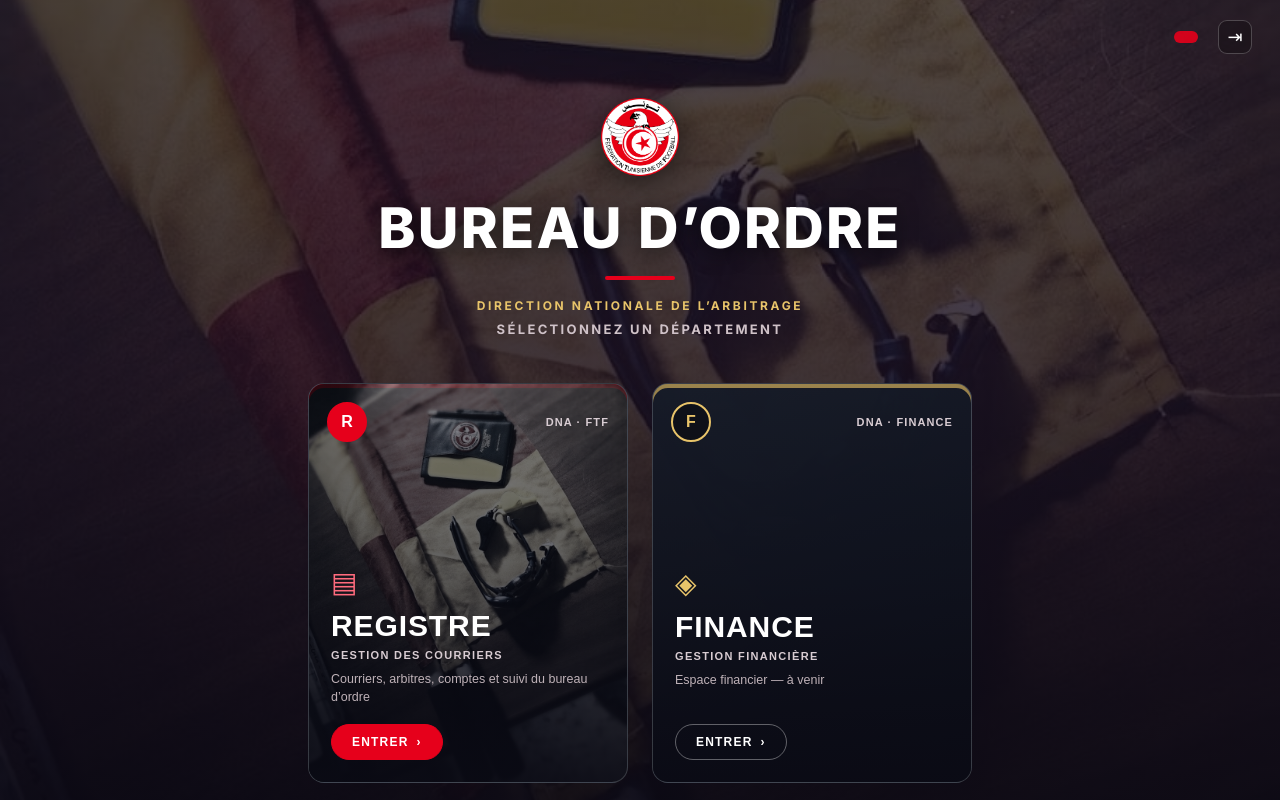
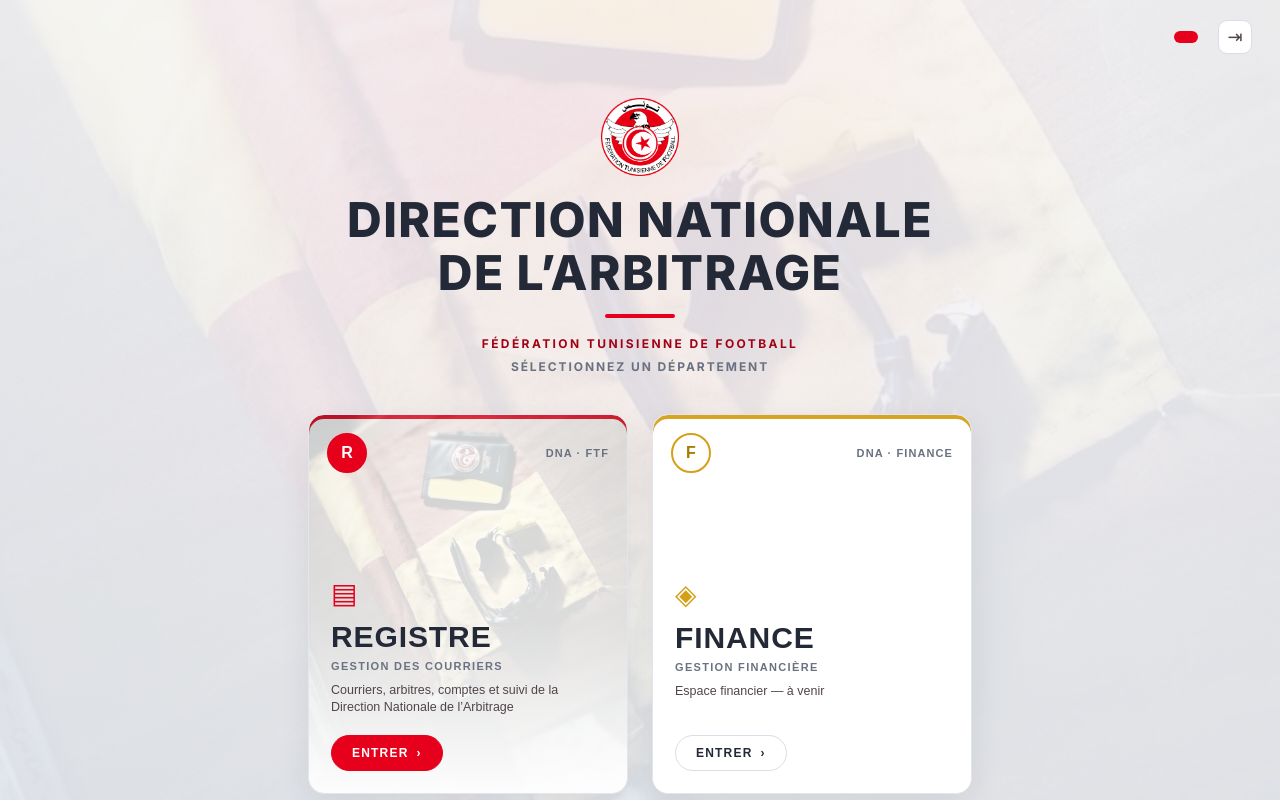
Before and after one commit to rayenbensalem123-cloud/DNA, a React (Vite) app in the folder client/: page /login in a window 1280 px wide. Built offline with nearby package versions, Linux system fonts and the light colour scheme.

Commit message:
Portal: titre Direction Nationale de l Arbitrage, theme clair

```diff
--- a/client/src/components/Portal.jsx
+++ b/client/src/components/Portal.jsx
@@ -12,7 +12,7 @@ export default function Portal({ onChoose }) {
       badge: 'R',
       image: true,
       accent: 'red',
-      description: 'Courriers, arbitres, comptes et suivi du bureau d’ordre',
+      description: 'Courriers, arbitres, comptes et suivi de la Direction Nationale de l’Arbitrage',
     },
     {
       id: 'finance',
@@ -39,8 +39,8 @@ export default function Portal({ onChoose }) {
       </header>
       <div className="portal-content">
         <img className="portal-emblem" src="/federation-tunisienne-logo.webp" alt="FTF" />
-        <h1 className="portal-title">BUREAU D’ORDRE</h1>
-        <div className="portal-kicker">DIRECTION NATIONALE DE L’ARBITRAGE</div>
+        <h1 className="portal-title">DIRECTION NATIONALE<br/>DE L’ARBITRAGE</h1>
+        <div className="portal-kicker">FÉDÉRATION TUNISIENNE DE FOOTBALL</div>
         <div className="portal-subtitle">SÉLECTIONNEZ UN DÉPARTEMENT</div>
         <div className="portal-cards">
           {cards.map((c) => (
--- a/client/src/styles.css
+++ b/client/src/styles.css
@@ -1626,51 +1626,51 @@ input:focus, select:focus, textarea:focus { outline: 2px solid #ffd3d8; outline-
 .btn-add .plus { font-size: 18px; line-height: 1; }
 .row-actions .btn { white-space: nowrap; }
 
-/* ---------- Portal (sélection département après loading) ---------- */
-.portal { position: fixed; inset: 0; overflow: hidden; font-family: 'Inter','Segoe UI',system-ui,sans-serif; color: #fff; display: flex; flex-direction: column; z-index: 50; }
-.portal-bg { position: absolute; inset: 0; background: url('/fond.jpg') center 42% / cover no-repeat; filter: saturate(.85); }
-.portal-overlay { position: absolute; inset: 0; background: linear-gradient(180deg, rgba(18,12,30,.72) 0%, rgba(25,15,32,.82) 45%, rgba(12,9,20,.94) 100%), radial-gradient(ellipse at 50% 30%, rgba(120,40,70,.15), transparent 60%); }
+/* ---------- Portal (sélection département après loading) — THÈME CLAIR ---------- */
+.portal { position: fixed; inset: 0; overflow: hidden; font-family: 'Inter','Segoe UI',system-ui,sans-serif; color: #232936; display: flex; flex-direction: column; z-index: 50; background: linear-gradient(180deg, #f8f9fc 0%, #eef1f7 100%); }
+.portal-bg { position: absolute; inset: 0; background: url('/fond.jpg') center 42% / cover no-repeat; opacity: .08; }
+.portal-overlay { position: absolute; inset: 0; background: radial-gradient(ellipse at 50% 20%, rgba(230,0,27,.05), transparent 55%); }
 .portal-top { position: relative; z-index: 2; display: flex; justify-content: flex-end; padding: 20px 28px; }
 .portal-top-right { display: flex; align-items: center; gap: 10px; }
-.portal-role { padding: 6px 12px; border-radius: 8px; background: rgba(230,0,27,.9); font-size: 12px; font-weight: 800; letter-spacing: .06em; }
-.portal-user { font-size: 13px; font-weight: 600; color: #e6dbe0; }
-.portal-logout { width: 34px; height: 34px; border-radius: 9px; border: 1px solid rgba(255,255,255,.22); background: rgba(0,0,0,.25); color: #fff; font-size: 18px; cursor: pointer; }
-.portal-logout:hover { border-color: var(--primary); background: var(--primary); }
+.portal-role { padding: 6px 12px; border-radius: 8px; background: var(--primary); font-size: 12px; font-weight: 800; letter-spacing: .06em; color: #fff; }
+.portal-user { font-size: 13px; font-weight: 600; color: #514448; }
+.portal-logout { width: 34px; height: 34px; border-radius: 9px; border: 1px solid #d9dde6; background: #fff; color: #514448; font-size: 18px; cursor: pointer; }
+.portal-logout:hover { border-color: var(--primary); background: var(--primary); color: #fff; }
 .portal-content { position: relative; z-index: 2; flex: 1; display: flex; flex-direction: column; align-items: center; justify-content: center; padding: 24px; text-align: center; }
-.portal-emblem { width: 78px; height: 78px; object-fit: contain; margin-bottom: 18px; filter: drop-shadow(0 4px 14px rgba(0,0,0,.5)); }
-.portal-title { font-size: clamp(32px, 4.5vw, 56px); font-weight: 900; letter-spacing: .04em; margin: 0; text-shadow: 0 4px 20px rgba(0,0,0,.6); }
+.portal-emblem { width: 78px; height: 78px; object-fit: contain; margin-bottom: 18px; }
+.portal-title { font-size: clamp(28px, 4vw, 48px); font-weight: 900; letter-spacing: .03em; margin: 0; color: #232936; line-height: 1.1; }
 .portal-title::after { content: ''; display: block; width: 70px; height: 4px; border-radius: 3px; background: var(--primary); margin: 14px auto 0; }
-.portal-kicker { margin-top: 18px; font-size: 12px; font-weight: 700; letter-spacing: .22em; color: #e8c46a; text-transform: uppercase; }
-.portal-subtitle { margin-top: 8px; font-size: 13px; font-weight: 700; letter-spacing: .18em; color: #cfc2c8; text-transform: uppercase; }
-.portal-cards { display: flex; gap: 24px; margin-top: 46px; flex-wrap: wrap; justify-content: center; }
-.portal-card { position: relative; width: 320px; height: 400px; border-radius: 16px; overflow: hidden; border: 1px solid rgba(255,255,255,.16); background: linear-gradient(160deg, rgba(30,38,52,.95), rgba(16,20,30,.97)); color: #fff; text-align: left; cursor: pointer; padding: 0; transition: transform .2s ease, box-shadow .2s ease, border-color .2s ease; }
-.portal-card:hover { transform: translateY(-6px); border-color: var(--primary); box-shadow: 0 24px 50px rgba(0,0,0,.5); }
-.portal-card-image .portal-card-photo { position: absolute; inset: 0; background: url('/fond.jpg') center / cover no-repeat; filter: grayscale(.75) contrast(1.1); opacity: .75; }
-.portal-card-shade { position: absolute; inset: 0; background: linear-gradient(180deg, rgba(10,10,20,.35) 0%, rgba(10,10,20,.55) 50%, rgba(10,10,20,.92) 100%); }
-.portal-card-red { box-shadow: inset 0 4px 0 var(--primary); }
-.portal-card-gold { box-shadow: inset 0 4px 0 #e8c46a; }
+.portal-kicker { margin-top: 18px; font-size: 12px; font-weight: 700; letter-spacing: .2em; color: #a30014; text-transform: uppercase; }
+.portal-subtitle { margin-top: 8px; font-size: 12px; font-weight: 700; letter-spacing: .16em; color: #6a7180; text-transform: uppercase; }
+.portal-cards { display: flex; gap: 24px; margin-top: 40px; flex-wrap: wrap; justify-content: center; }
+.portal-card { position: relative; width: 320px; height: 380px; border-radius: 16px; overflow: hidden; border: 1px solid #e2e5ee; background: #fff; color: #232936; text-align: left; cursor: pointer; padding: 0; box-shadow: 0 10px 30px rgba(35,41,54,.08); transition: transform .2s ease, box-shadow .2s ease, border-color .2s ease; }
+.portal-card:hover { transform: translateY(-6px); border-color: var(--primary); box-shadow: 0 24px 50px rgba(35,41,54,.16); }
+.portal-card-image .portal-card-photo { position: absolute; inset: 0; background: url('/fond.jpg') center / cover no-repeat; filter: grayscale(.4); opacity: .22; }
+.portal-card-shade { position: absolute; inset: 0; background: linear-gradient(180deg, rgba(255,255,255,.05) 0%, rgba(255,255,255,.35) 55%, rgba(255,255,255,.96) 100%); }
+.portal-card-red { box-shadow: inset 0 4px 0 var(--primary), 0 10px 30px rgba(35,41,54,.08); }
+.portal-card-gold { box-shadow: inset 0 4px 0 #d4a017, 0 10px 30px rgba(35,41,54,.08); }
 .portal-card-top { position: absolute; top: 0; left: 0; right: 0; display: flex; align-items: center; justify-content: space-between; padding: 18px; z-index: 2; }
-.portal-card-badge { width: 40px; height: 40px; border-radius: 50%; display: grid; place-items: center; font-weight: 900; font-size: 16px; border: 2px solid #e8c46a; background: rgba(0,0,0,.35); color: #e8c46a; }
+.portal-card-badge { width: 40px; height: 40px; border-radius: 50%; display: grid; place-items: center; font-weight: 900; font-size: 16px; border: 2px solid #d4a017; background: #fff; color: #a67c00; }
 .portal-card-red .portal-card-badge { border-color: var(--primary); color: #fff; background: var(--primary); }
-.portal-card-tag { font-size: 11px; font-weight: 700; letter-spacing: .1em; color: #d8ccd2; }
+.portal-card-tag { font-size: 11px; font-weight: 700; letter-spacing: .1em; color: #6a7180; }
 .portal-card-bottom { position: absolute; bottom: 0; left: 0; right: 0; padding: 22px; z-index: 2; }
-.portal-card-icon { font-size: 28px; color: #e8c46a; margin-bottom: 10px; }
-.portal-card-red .portal-card-icon { color: #ff6b7d; }
-.portal-card-title { font-size: 30px; font-weight: 900; letter-spacing: .03em; }
-.portal-card-sub { margin-top: 6px; font-size: 11px; font-weight: 700; letter-spacing: .12em; color: #d8ccd2; }
-.portal-card-desc { margin-top: 10px; font-size: 12.5px; line-height: 1.4; color: #bfb2b8; min-height: 34px; }
-.portal-enter { display: inline-flex; align-items: center; gap: 8px; margin-top: 18px; padding: 10px 20px; border-radius: 999px; border: 1px solid rgba(255,255,255,.35); background: transparent; font-size: 12px; font-weight: 800; letter-spacing: .1em; }
-.portal-card-red .portal-enter { background: var(--primary); border-color: var(--primary); }
-.portal-card:hover .portal-enter { background: #fff; color: #111; border-color: #fff; }
-.portal-foot { position: relative; z-index: 2; text-align: center; padding: 14px; font-size: 11px; letter-spacing: .05em; color: rgba(255,255,255,.5); }
-
-/* ---------- Finance (vide) ---------- */
-.finance-page { min-height: 100vh; background: linear-gradient(180deg, #14101a, #0d0a12); color: #fff; padding: 40px 24px; }
+.portal-card-icon { font-size: 28px; color: #d4a017; margin-bottom: 10px; }
+.portal-card-red .portal-card-icon { color: var(--primary); }
+.portal-card-title { font-size: 30px; font-weight: 900; letter-spacing: .03em; color: #232936; }
+.portal-card-sub { margin-top: 6px; font-size: 11px; font-weight: 700; letter-spacing: .12em; color: #6a7180; }
+.portal-card-desc { margin-top: 10px; font-size: 12.5px; line-height: 1.4; color: #514448; min-height: 34px; }
+.portal-enter { display: inline-flex; align-items: center; gap: 8px; margin-top: 18px; padding: 10px 20px; border-radius: 999px; border: 1px solid #d9dde6; background: #fff; font-size: 12px; font-weight: 800; letter-spacing: .1em; color: #232936; }
+.portal-card-red .portal-enter { background: var(--primary); border-color: var(--primary); color: #fff; }
+.portal-card:hover .portal-enter { background: #232936; color: #fff; border-color: #232936; }
+.portal-foot { position: relative; z-index: 2; text-align: center; padding: 14px; font-size: 11px; letter-spacing: .05em; color: #8a919e; }
+
+/* ---------- Finance (vide) — THÈME CLAIR ---------- */
+.finance-page { min-height: 100vh; background: linear-gradient(180deg, #f8f9fc, #eef1f7); color: #232936; padding: 40px 24px; }
 .finance-hero { text-align: center; padding: 30px 0; }
 .finance-emblem { width: 64px; height: 64px; object-fit: contain; }
 .finance-hero h1 { font-size: 40px; font-weight: 900; letter-spacing: .05em; margin: 16px 0 6px; }
-.finance-kicker { font-size: 12px; letter-spacing: .2em; color: #e8c46a; font-weight: 700; }
+.finance-kicker { font-size: 12px; letter-spacing: .2em; color: #a67c00; font-weight: 700; }
 .finance-empty { max-width: 520px; margin: 40px auto; text-align: center; padding: 48px 24px; }
-.finance-empty-icon { font-size: 48px; color: #e8c46a; }
+.finance-empty-icon { font-size: 48px; color: #d4a017; }
 .finance-empty h2 { font-size: 22px; margin: 16px 0 8px; }
 @media (max-width: 700px) { .portal-cards { gap: 14px; } .portal-card { width: 100%; max-width: 340px; height: 340px; } }
```
